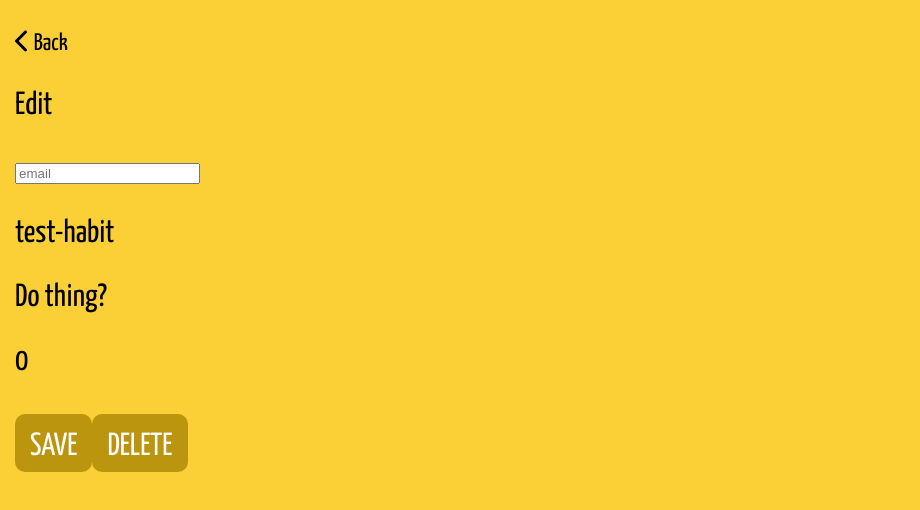
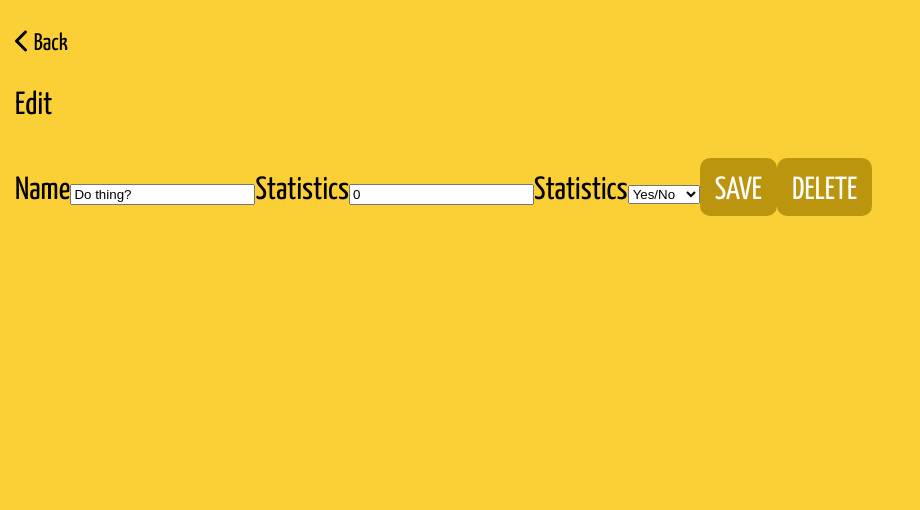
Before and after one commit to Banakin/HapticPrototype, a React (Vite) app: page /edit/test-habit in a window 1280 px wide. Shown: the top 510 px of the page, without its empty margins (0-920 px from the left). Built offline with nearby package versions, Linux system fonts and the light colour scheme.

Commit message:
update form and habits

```diff
--- a/src/classes/Habit.ts
+++ b/src/classes/Habit.ts
@@ -19,7 +19,6 @@ export abstract class Habit {
         return this._name;
     }
 
-    // Getters and setters
     abstract get data(): unknown;
     abstract set data(data: unknown);
 }
--- a/src/routes/EditTask.tsx
+++ b/src/routes/EditTask.tsx
@@ -1,4 +1,5 @@
 import { HabitContext } from '@/HabitContext';
+import { YesNoHabit } from '@/classes/Habit';
 import Button from '@/components/button';
 import { zodResolver } from '@hookform/resolvers/zod';
 import { useContext } from 'react';
@@ -8,18 +9,22 @@ import { useParams } from 'react-router-dom';
 
 import { z } from 'zod';
 
-const SignUpSchema = z.object({
-    email: z.string(),
+const EditSchema = z.object({
+    name: z.string().min(1),
+    statistics: z.coerce.number().min(0).max(100),
+    type: z.enum(['boolean', 'integer']),
 });
 
-type SignUpSchemaType = z.infer<typeof SignUpSchema>;
+type EditSchemaType = z.infer<typeof EditSchema>;
 
 function EditTask() {
     const { habits } = useContext(HabitContext);
     const { id } = useParams();
     const taskItem = habits.get(id!);
 
-    const onSubmit = async (data: SignUpSchemaType) => {
+    const habitType = taskItem instanceof YesNoHabit ? 'boolean' : 'integer';
+
+    const onSubmit = async (data: EditSchemaType) => {
         console.log('SUCCESS', data);
     };
 
@@ -27,19 +32,40 @@ function EditTask() {
         register,
         handleSubmit,
         formState: { errors },
-    } = useForm<SignUpSchemaType>({ resolver: zodResolver(SignUpSchema) });
+    } = useForm<EditSchemaType>({ resolver: zodResolver(EditSchema) });
 
     return (
         <>
             <p>Edit</p>
             <form className="form" onSubmit={handleSubmit(onSubmit)}>
-                <input className="input" placeholder="email" {...register('email')} />
+                <label form="display-name">Name</label>
+                <input
+                    id="display-name"
+                    className="input"
+                    placeholder="Task Title"
+                    defaultValue={taskItem?.name}
+                    {...register('name')}
+                />
+                {errors.name && <span>{errors.name.message}</span>}
 
-                {errors.email && <span>{errors.email.message}</span>}
+                <label form="statistics">Statistics</label>
+                <input
+                    id="statistics"
+                    type="number"
+                    className="input"
+                    placeholder="Statistics"
+                    defaultValue={taskItem?.statistics}
+                    {...register('statistics')}
+                />
+                {errors.statistics && <span>{errors.statistics.message}</span>}
 
-                <p>{id}</p>
-                <p>{taskItem?.name}</p>
-                <p>{taskItem?.statistics}</p>
+                <label form="type">Statistics</label>
+                <select id="type" defaultValue={habitType} {...register('type')}>
+                    <option value="boolean">Yes/No</option>
+                    <option value="integer">Quantity</option>
+                </select>
+                {errors.type && <span>{errors.type.message}</span>}
+
                 <Button type="submit">Save</Button>
                 <Button>Delete</Button>
             </form>
```
